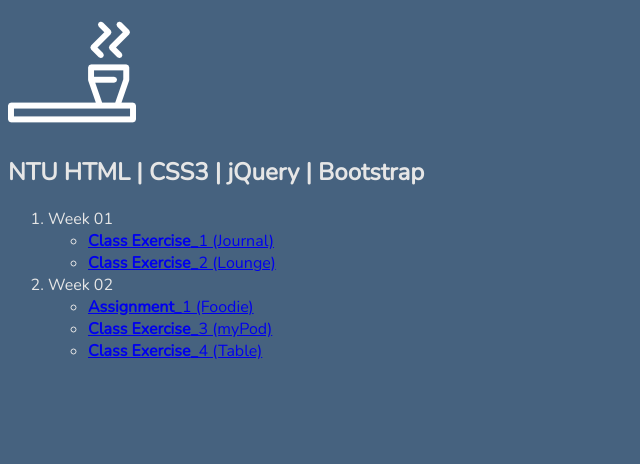
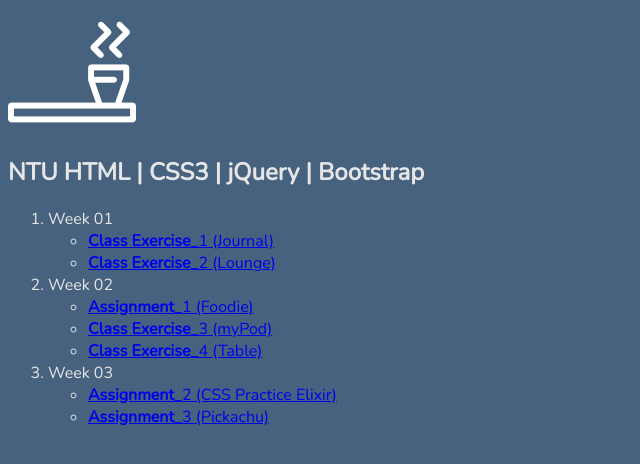
Before and after one commit to swhij77/swhij77.github.io, a plain HTML site: page index.html in a window 1280 px wide. Shown: the whole page, without its empty margins (0-640 px from the left). Drawn offline with nearby package versions, Linux system fonts and the light colour scheme.

Commit message:
add 2 assignment

```diff
--- a/index.html
+++ b/index.html
@@ -22,6 +22,11 @@
             <li><a href="WK1_2/HTML_basic Exercise/mypod/index.html"><strong>Class Exercise</strong>_3 (myPod)</a></li>
             <li><a href="WK2_1/Class_Practice/table_practice_3.html"><strong>Class Exercise</strong>_4 (Table)</a></li>
         </ul>
+        <li>Week 03</li>
+        <ul>
+            <li><a href="WK3_1/lounge_basic/lounge.html"><b>Assignment</b>_2 (CSS Practice Elixir)</a></li>
+            <li><a href="WK3_1/Pickachu/position for student.html"><b>Assignment</b>_3 (Pickachu)</a></li>
+        </ul>
     </ol>
 </body>
 
```
